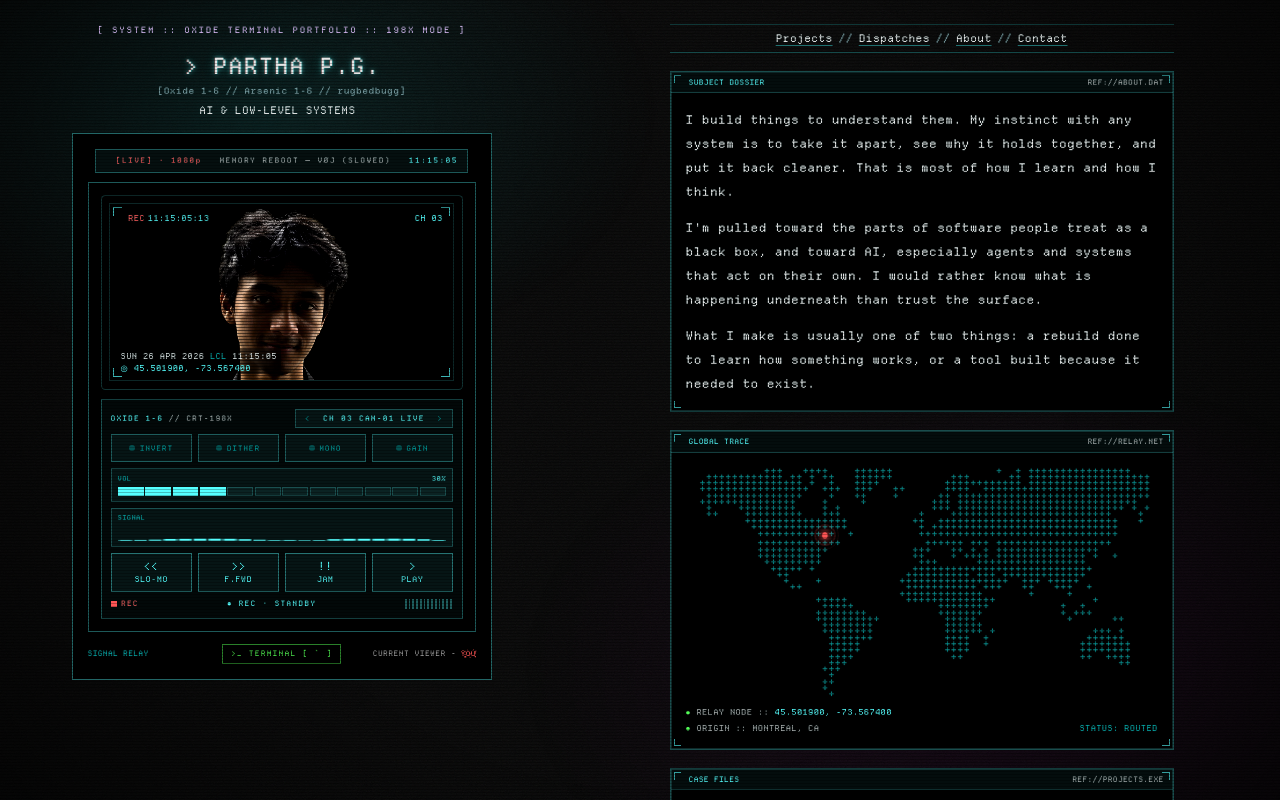
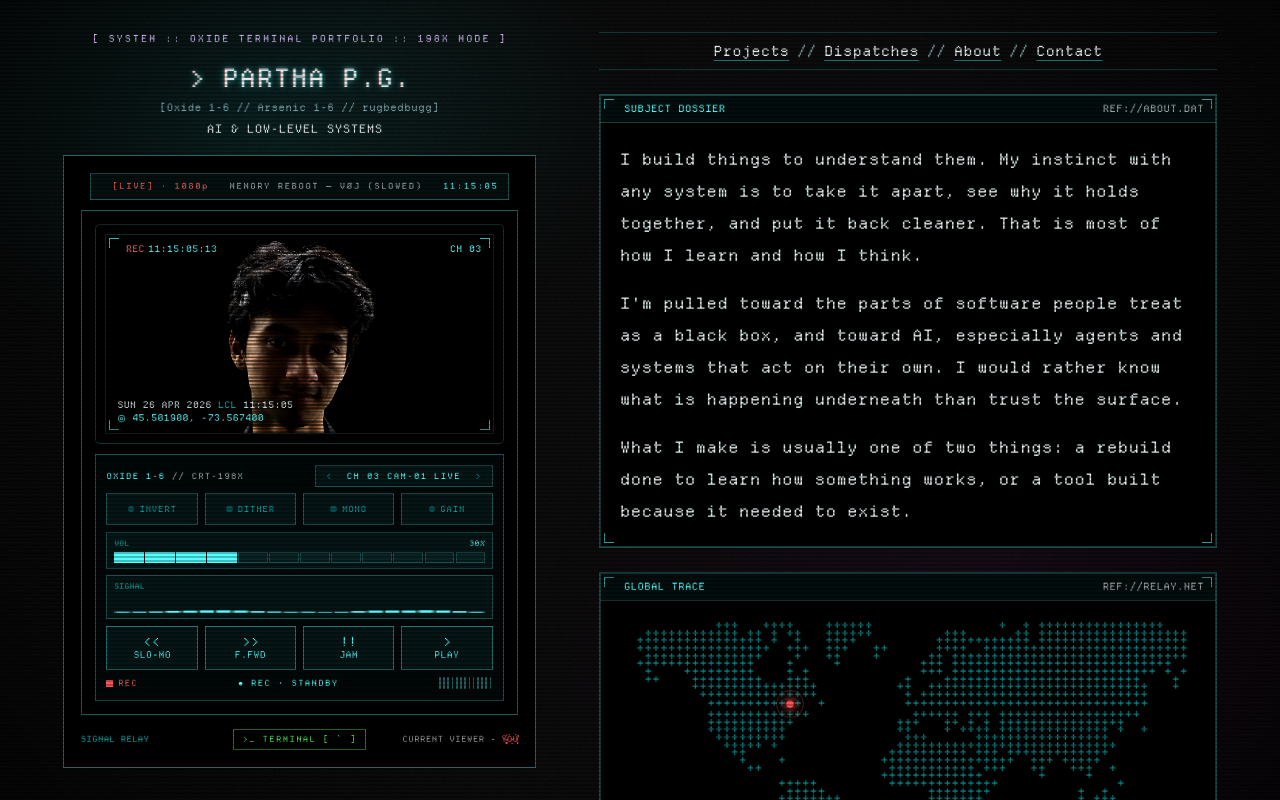
Before and after one commit to rugbedbugg/portfolio-website, a React (Vite) app: page / in a window 1280 px wide. Built offline with nearby package versions, Linux system fonts and the light colour scheme; the HTML template or start-up script is replaced by a standard one.

Commit message:
[Fix]: Even out large-monitor layout spacing and scale

```diff
--- /dev/null
+++ b/src/hooks/use-subject-layout.tsx
@@ -0,0 +1,109 @@
+import * as React from "react";
+
+// Layout modes for the landing view:
+//  - "two"    : side-by-side subject panel + dossier (desktop, roomy viewport)
+//  - "single" : stacked single column (desktop-ish but too short/narrow to fit
+//               the subject panel without scrolling)
+//  - "mobile" : the phone layout
+export type LayoutMode = "two" | "single" | "mobile";
+
+const MOBILE_MAX = 768; // below this, phone layout
+const TWO_MIN_WIDTH = 1024; // two-pane needs at least this width
+// Keep two-pane down to a 0.72 fit so a subject panel that shrinks but still
+// fits (common at 100% zoom on 125%-scaled displays) stays two-pane instead of
+// dropping to a single column. 0.72 also makes the effective width threshold
+// line up with TWO_MIN_WIDTH.
+const MIN_FIT = 0.72;
+const MAX_FIT = 1.6; // cap fluid growth so the cassette isn't comically large
+
+// Layout paddings that shrink the available box, mirroring the Tailwind classes
+// on the shell (px-8 / gap-8 / py-8 => 2rem = 32px each).
+const ROOT_PAD = 32;
+const GAP = 32;
+const PANEL_PAD_Y = 32;
+const ASIDE_FRACTION = 0.44; // aside is w-[44%] of the flex content box
+
+// The dossier column keeps a fixed readable measure (max-w-2xl = 42rem) and
+// grows fluidly by zooming that block to fill its column, so line length stays
+// constant while glyphs scale with the viewport. Floored at 1 so the primary
+// reading content never renders below its baseline size.
+const DOSSIER_MEASURE = 672;
+const DOSSIER_MAX = 1.5;
+const SUBJECT_MEASURE = 560; // the subject block's fixed max width (max-w-[560px])
+
+// Measures the subject block's natural size and the viewport, then decides the
+// layout mode and (for two-pane) the zoom that makes the block fit the pane
+// without scrolling while keeping its aspect ratio.
+export function useSubjectLayout(
+  contentRef: React.RefObject<HTMLElement>,
+): { mode: LayoutMode; scale: number; rightScale: number; rightInset: number } {
+  const [state, setState] = React.useState<{
+    mode: LayoutMode;
+    scale: number;
+    rightScale: number;
+    rightInset: number;
+  }>({ mode: "two", scale: 1, rightScale: 1, rightInset: 0 });
+
+  React.useLayoutEffect(() => {
+    const compute = () => {
+      const winW = window.innerWidth;
+      const winH = window.innerHeight;
+      const el = contentRef.current;
+      // offsetWidth/Height are the natural (un-zoomed) layout size; zoom is
+      // applied to a wrapper, so these stay stable as the scale changes.
+      const natW = el?.offsetWidth || 560;
+      const natH = el?.offsetHeight || 1;
+
+      const availW = ASIDE_FRACTION * (winW - 2 * ROOT_PAD - GAP);
+      const availH = winH - 2 * PANEL_PAD_Y;
+      const ideal = Math.min(availW / natW, availH / natH);
+
+      let mode: LayoutMode;
+      let scale = 1;
+      let rightScale = 1;
+      let rightInset = 0;
+      if (winW < MOBILE_MAX) {
+        mode = "mobile";
+      } else if (winW >= TWO_MIN_WIDTH && ideal >= MIN_FIT) {
+        mode = "two";
+        scale = Math.min(ideal, MAX_FIT);
+        // The cassette is centered in a wider column, so it leaves slack on
+        // each side; that slack is the left/center gap. Mirror it as a right
+        // margin on the dossier so all three gaps match.
+        const asideW = ASIDE_FRACTION * (winW - 2 * ROOT_PAD);
+        const blockW = (natW || SUBJECT_MEASURE) * scale;
+        rightInset = Math.max((asideW - blockW) / 2, 0);
+        // Fluid dossier: zoom the fixed-measure block to fill the column that
+        // remains after reserving the matching right margin.
+        const mainW = (1 - ASIDE_FRACTION) * (winW - 2 * ROOT_PAD) - GAP;
+        rightScale = Math.min(
+          Math.max((mainW - rightInset) / DOSSIER_MEASURE, 1),
+          DOSSIER_MAX,
+        );
+      } else {
+        mode = "single";
+      }
+
+      setState((prev) =>
+        prev.mode === mode &&
+        Math.abs(prev.scale - scale) < 0.005 &&
+        Math.abs(prev.rightScale - rightScale) < 0.005 &&
+        Math.abs(prev.rightInset - rightInset) < 0.5
+          ? prev
+          : { mode, scale, rightScale, rightInset },
+      );
+    };
+
+    compute();
+    window.addEventListener("resize", compute);
+    // The natural height shifts once the web font loads; watch the block too.
+    const ro = new ResizeObserver(compute);
+    if (contentRef.current) ro.observe(contentRef.current);
+    return () => {
+      window.removeEventListener("resize", compute);
+      ro.disconnect();
+    };
+  }, [contentRef]);
+
+  return state;
+}
--- a/src/index.css
+++ b/src/index.css
@@ -73,15 +73,6 @@ All colors MUST be HSL.
         text-rendering: optimizeLegibility;
         /* CRT phosphor haze on every glyph */
         text-shadow: 0 0 1.5px hsl(180 100% 72% / 0.22);
-    }
-
-    /* Desktop renders at 75% scale so the whole cassette clears the viewport,
-       matching a 75% browser-zoom view. Phones stay at 100% for the single
-       column. Visitors can still zoom further with their own browser controls. */
-    @media (min-width: 768px) {
-        :root {
-            zoom: 0.75;
-        }
     }
 
     /* Keyboard focus indicator (phosphor cyan) — mouse clicks stay ring-free */
--- a/src/pages/Index.tsx
+++ b/src/pages/Index.tsx
@@ -1,10 +1,11 @@
-import { useState } from "react";
+import { useRef, useState } from "react";
 import { motion } from "framer-motion";
 import AsciiArt from "@/components/AsciiArt";
 import GlobalTrace from "@/components/GlobalTrace";
 import TypewriterText from "@/components/TypewriterText";
 import DossierPanel from "@/components/DossierPanel";
 import { ExtLink } from "@/components/Transmission";
+import { useSubjectLayout } from "@/hooks/use-subject-layout";
 import { recordVisit, relTime } from "@/lib/trace";
 
 const PROFILE = {
@@ -126,6 +127,11 @@ const fade = (delay: number) => ({
 
 const Index = () => {
   const [trace] = useState(() => recordVisit());
+  // Landing layout: side-by-side when the subject panel fits the viewport,
+  // stacked otherwise. In two-pane mode the panel is zoom-scaled to fit.
+  const subjectRef = useRef<HTMLDivElement>(null);
+  const { mode, scale, rightScale, rightInset } = useSubjectLayout(subjectRef);
+  const twoPane = mode === "two";
   const typedName = PROFILE.name.toUpperCase();
   const TYPE_SPEED_MS = 100; // ~100 WPM approximation for name
   const nameSpeed = TYPE_SPEED_MS;
@@ -133,15 +139,33 @@ const Index = () => {
   const nameDelay = 120;
   const taglineDelay = nameDelay + typedName.length * nameSpeed + 260;
 
-  // Desktop is scaled to 0.75 via CSS zoom (index.css). CSS zoom doesn't enlarge
-  // the viewport the way browser zoom does, so the fixed-height panels use
-  // 100/0.75 = 133.333vh: after the 0.75 scale they render at 100vh but keep the
-  // content room the zoom would otherwise cost.
   return (
-    <div className="relative z-10 min-h-screen overflow-hidden mono-ui md:flex md:h-[133.333vh]">
-      {/* LEFT: subject identity panel. Fixed-height column from md up; scrolls internally if the cassette overflows a short viewport. */}
-      <aside className="no-scrollbar flex flex-col justify-center px-6 py-6 sm:py-8 md:h-[133.333vh] md:w-[44%] md:shrink-0 md:justify-start md:overflow-y-auto">
-        <div className="mx-auto w-full max-w-[560px] space-y-5">
+    <div
+      data-mode={mode}
+      className={
+        twoPane
+          ? "relative z-10 flex h-screen gap-8 overflow-hidden px-8 mono-ui"
+          : "relative z-10 min-h-screen overflow-hidden mono-ui"
+      }
+    >
+      {/* LEFT: subject identity panel. Two-pane mode is a fixed-height,
+          non-scrolling column whose block is zoom-scaled to fit the viewport;
+          otherwise it stacks above the dossier and the page scrolls. */}
+      <aside
+        className={
+          twoPane
+            ? "flex h-screen w-[44%] shrink-0 flex-col justify-center overflow-hidden py-8"
+            : "flex flex-col px-6 py-6 sm:py-8"
+        }
+      >
+        {/* zoom scales the whole block uniformly, so elements keep their aspect
+            ratio while filling the pane; the inner ref is measured at natural
+            size to derive that zoom. */}
+        <div style={twoPane ? { zoom: scale } : undefined}>
+          <div
+            ref={subjectRef}
+            className="mx-auto w-full max-w-[560px] space-y-5"
+          >
             <div className="terminal-title text-center">
               [ SYSTEM :: OXIDE TERMINAL PORTFOLIO :: 198X MODE ]
             </div>
@@ -170,11 +194,26 @@ const Index = () => {
               <AsciiArt />
             </div>
           </div>
+        </div>
       </aside>
 
-      {/* RIGHT — dossier content: scrolls independently on md+ */}
-      <main className="no-scrollbar px-6 py-6 sm:py-8 md:h-[133.333vh] md:flex-1 md:overflow-y-auto">
-        <div className="mx-auto w-full max-w-2xl space-y-6">
+      {/* RIGHT — dossier content: scrolls independently in two-pane mode. */}
+      <main
+        className={
+          twoPane
+            ? "no-scrollbar h-screen flex-1 overflow-y-auto py-8"
+            : "px-6 py-6 sm:py-8"
+        }
+        style={twoPane ? { paddingRight: rightInset } : undefined}
+      >
+        <div
+          className={
+            twoPane
+              ? "mr-auto w-full max-w-2xl space-y-6"
+              : "mx-auto w-full max-w-2xl space-y-6"
+          }
+          style={twoPane ? { zoom: rightScale } : undefined}
+        >
         <motion.nav
           {...fade(0.35)}
           className="mono-command text-center text-sm border-y border-primary/25 py-2"
```
Lines whose indentation alone changed are shown as unchanged.
